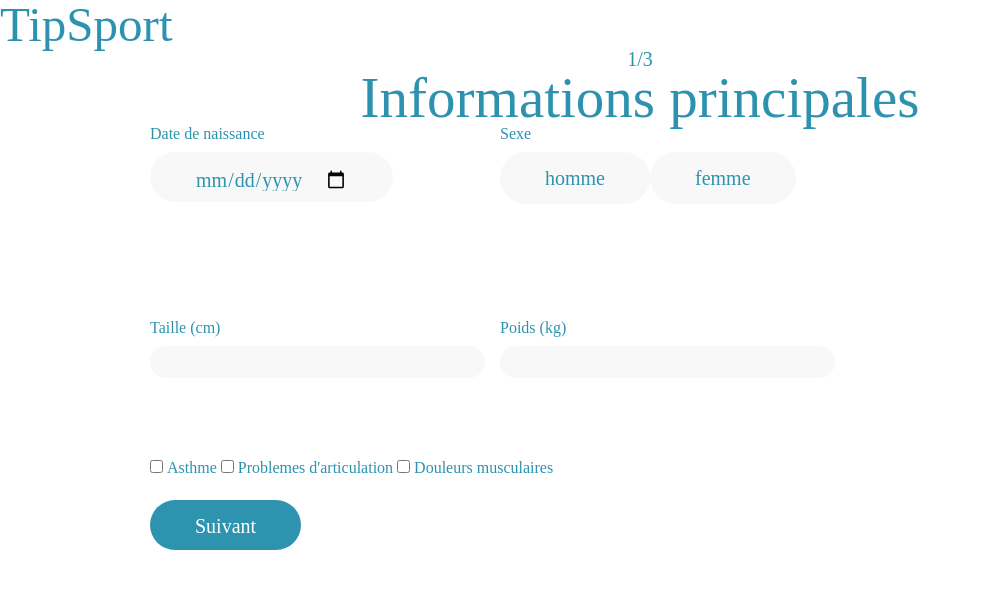
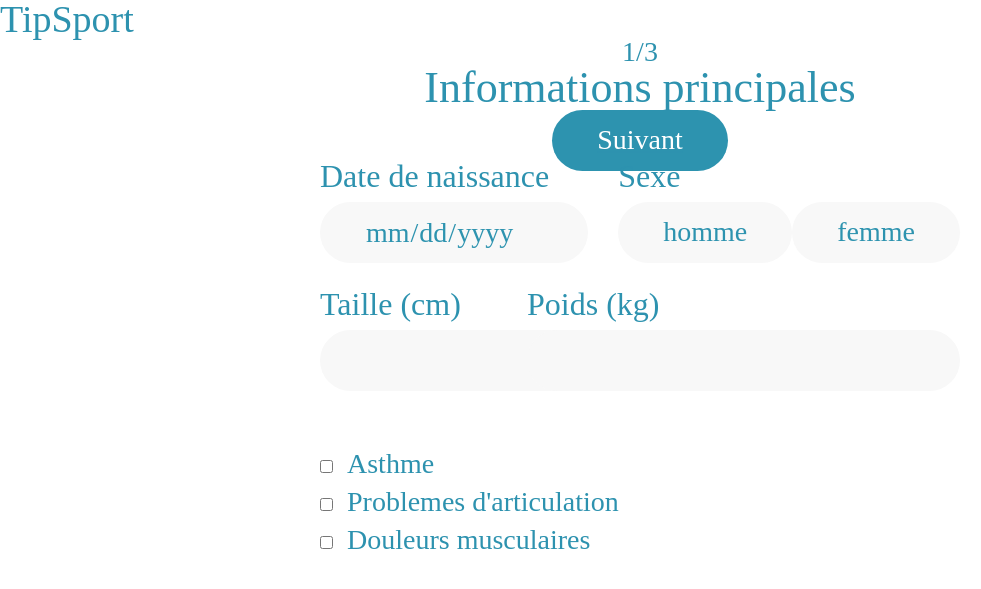
Before and after one commit to eltha9/tips_sport, a PHP site: page / in a window 1280 px wide. Shown: the top 589 px of the page, without its empty margins (0-981 px from the left). Run offline with PHP 8.4, Linux system fonts and the light colour scheme; some web fonts are replaced.

Commit message:
remove arrows

```diff
--- a/index.html
+++ b/index.html
@@ -14,8 +14,8 @@
             <h1>TipSport</h1>
         </div>
         <div class="titles">
-            <h2>1/3</h2>
-            <h1>Informations principales</h1>
+            <h2 class="gothLight">1/3</h2>
+            <h3>Informations principales</h3>
         </div>
 
         <form action="#" method='post'>
@@ -45,14 +45,20 @@
         </form>
 
             <div class="problems">
+                <ul>
+                    <li>
                         <input class="gothLight" type="checkbox" name="" id="" value=""></input>
                         <label class="gothLight" for="weight">Asthme</label>
-
+                    </li>
+                    <li>
                         <input class="gothLight" type="checkbox" name="" id="" value=""></input>
                         <label class="gothLight" for="weight">Problemes d'articulation</label>
-
+                    </li>
+                    <li>
                         <input class="gothLight" type="checkbox" name="" id="" value=""></input>
                         <label class="gothLight" for="weight">Douleurs musculaires</label>
+                    </li>
+                </ul>
             </div>
         </div>
 
--- a/styles/style.css
+++ b/styles/style.css
@@ -2,6 +2,10 @@
 bleu: #2D92AF
 gris bouton: #F8F8F8
 */
+@font-face {
+    font-family: "ITC-Avant-Garde-Gothic";
+    src: url(ITC-Avant-Garde-Gothic-LT-Bold.otf);
+}
 
 * {
 	box-sizing: border-box;
@@ -11,62 +15,58 @@ body{
     color: #2D92AF;
 }
 
-.gothMed{
-    font-family: Gotham;
-    font-weight: normal;
-}
-
-.gothLight{
-    font-family: Gotham;
-    font-weight: 300;
-}
-
 h1{
-    font-family: ITC Avant Garde Gothic;
-    src: url('ITC-Avant-Garde-Gothic-LT-Bold.otf');
+    font-family: "ITC-Avant-Garde-Gothic";
+    font-size: 2.375rem;
 }
 
 h2{
     src: url('Gotham-Light.otf');
-    font-size: 1.25rem;
+    font-size: 1.75rem;
 }
 
-.tipSport h1{
-    font-size: 3.0625rem;
+h3{
+    font-size: 2.75rem;
 }
 
 .titles{
     text-align: center;
 }
 
+.gothMed{
+    font-family: Gotham;
+    font-weight: normal;
+    font-size: 2rem;
+}
 
-
-.titles h1{
-    font-size: 3.5625rem;
+.gothLight{
+    font-family: Gotham;
+    font-weight: 300;
+    font-size: 1.75rem;
 }
 
 .birth{
     position: absolute;
-    left: 150px;
+    top: 20%;
+    left: 25%;
 }
 
 .birth input{
-    background-color:#f8f8f8;
-    -moz-border-radius:2.625rem;
-    -webkit-border-radius:2.625rem;
-    border-radius:2.625rem;
     display: flex;
     cursor:pointer;
+    background-color:#f8f8f8;
     color:#2d93af;
-    font-size:1.25rem;
+    border-radius:2.625rem;
+    font-size:1.75rem;
     padding:1rem 2.8125rem;
+    height: 3.8rem;
     margin-top: 0.625rem;
-    height: 3.125rem;
 }
 
 .gender{
     position: absolute;
-    left: 500px;
+    top: 20%;
+    right: 25%;
 }
 
 .gender .ladyMan{
@@ -74,76 +74,99 @@ h2{
 }
 
 .gender input{
-    background-color:#f8f8f8;
-    -moz-border-radius:2.625rem;
-    -webkit-border-radius:2.625rem;
-    border-radius:2.625rem;
     display:flex;
     cursor:pointer;
+    background-color:#f8f8f8;
     color:#2d93af;
-    font-size:1.25rem;
+    border-radius:2.625rem;
+    font-size:1.75rem;
     padding:1rem 2.8125rem;
+    height: 3.8rem;
     margin-top: 0.625rem;
+}
+
+.gender input:hover{
+    background: #2D92AF;
+    color: white;
 }
 
 .height{
     position: absolute;
-    top: 320px;
-    left: 150px;
+    top: 36%;
+    left: 25%;
 }
 
 .height input{
-    background-color:#f8f8f8;
-    -moz-border-radius:2.625rem;
-    -webkit-border-radius:2.625rem;
-    border-radius:2.625rem;
     display:flex;
     cursor:pointer;
+    background-color:#f8f8f8;
     color:#2d93af;
-    font-size:1.25rem;
+    border-radius:2.625rem;
+    font-size:1.75rem;
     padding:1rem 2.8125rem;
+    height: 3.8rem;
     margin-top: 0.625rem;
 }
 
 .weight{
     position: absolute;
-    top: 320px;
-    left: 500px;
+    top: 36%;
+    right: 25%;
 }
 
 .weight input{
-    background-color:#f8f8f8;
-    -moz-border-radius:2.625rem;
-    -webkit-border-radius:2.625rem;
-    border-radius:2.625rem;
     display:flex;
     cursor:pointer;
+    background-color:#f8f8f8;
     color:#2d93af;
-    font-size:1.25rem;
+    border-radius:2.625rem;
+    font-size:1.75rem;
     padding:1rem 2.8125rem;
+    height: 3.8rem;
     margin-top: 0.625rem;
 }
 
 .problems{
     position: absolute;
-    top: 460px;
-    left: 150px;
+    top: 55%;
+    left: 25%;
 }
 
+.problems li {
+    margin: 0.625rem 0rem;
+}
+
+.problems li label{
+    margin-left: 0.625rem;
+}
 .next button{
-    position: absolute;
-    bottom: 250px;
-    left: 150px;
+    /*position: absolute;
+    bottom: 25%;
+    left: 50%;*/
+    margin: 0 auto;
+    display:flex;
     cursor:pointer;
     background-color:#2d93af;
-    -moz-border-radius:2.625rem;
-    -webkit-border-radius:2.625rem;
+    color:#ffffff;
     border-radius:2.625rem;
-    display:flex;
-    cursor:pointer;
-    color:#ffffff;
-    font-size:1.25rem;
+    font-size:1.75rem;
     padding:1rem 2.8125rem;
-    margin-top: 0.625rem;
-    height: 3.125rem;
+    height: 3.8rem;
 }
+
+/* input arrows */
+
+input[type=number]::-webkit-inner-spin-button,
+input[type=number]::-webkit-outer-spin-button,
+input[type=date]::-webkit-inner-spin-button,
+input[type=date]::-webkit-outer-spin-button,
+input::-webkit-clear-button {
+    -webkit-appearance: none;
+    margin: 0;
+}
+
+input[type="date"]::-webkit-inner-spin-button,
+input[type="date"]::-webkit-calendar-picker-indicator {
+    display: none;
+    -webkit-appearance: none;
+}
```
Lines whose indentation alone changed are shown as unchanged.
